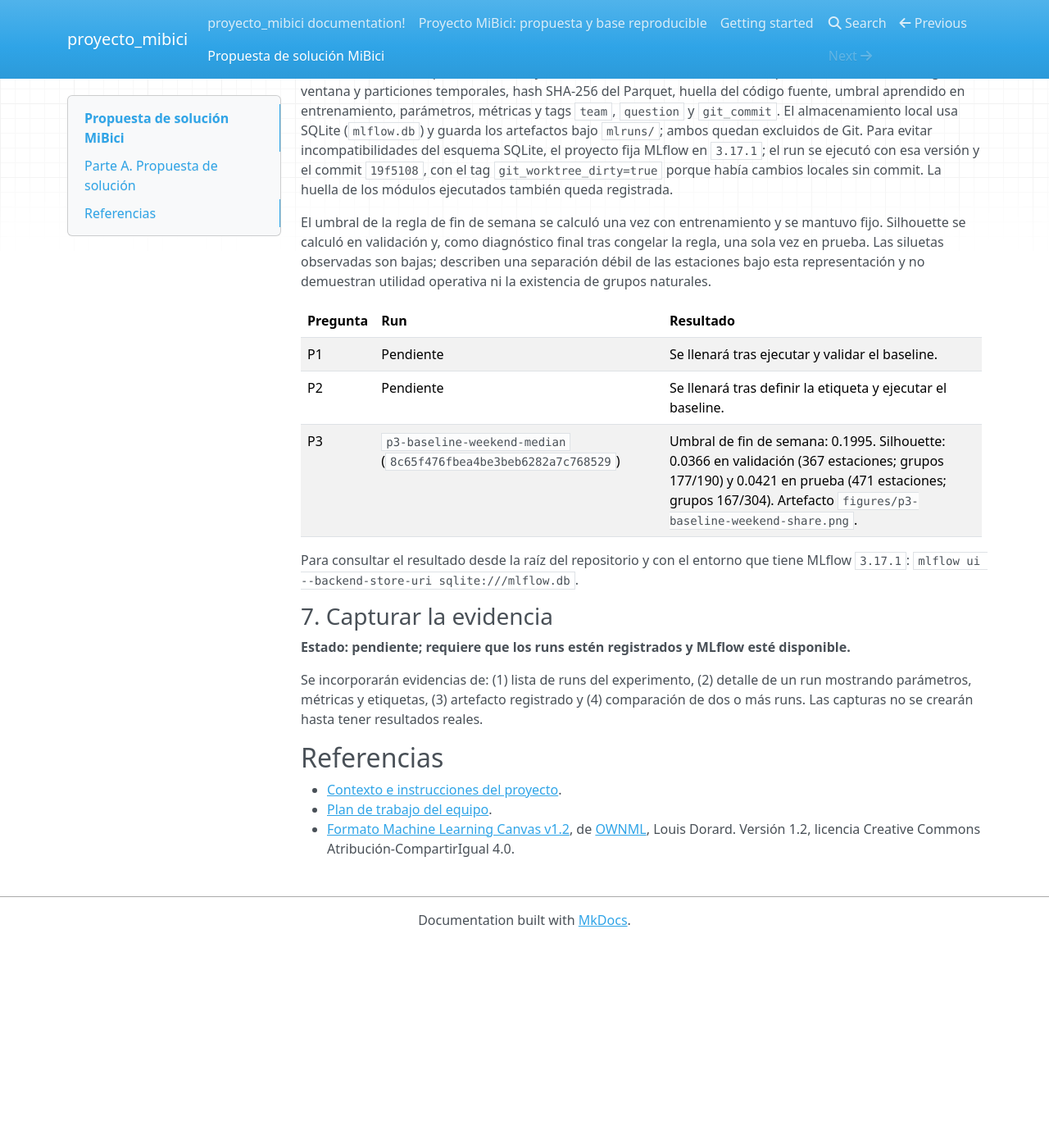
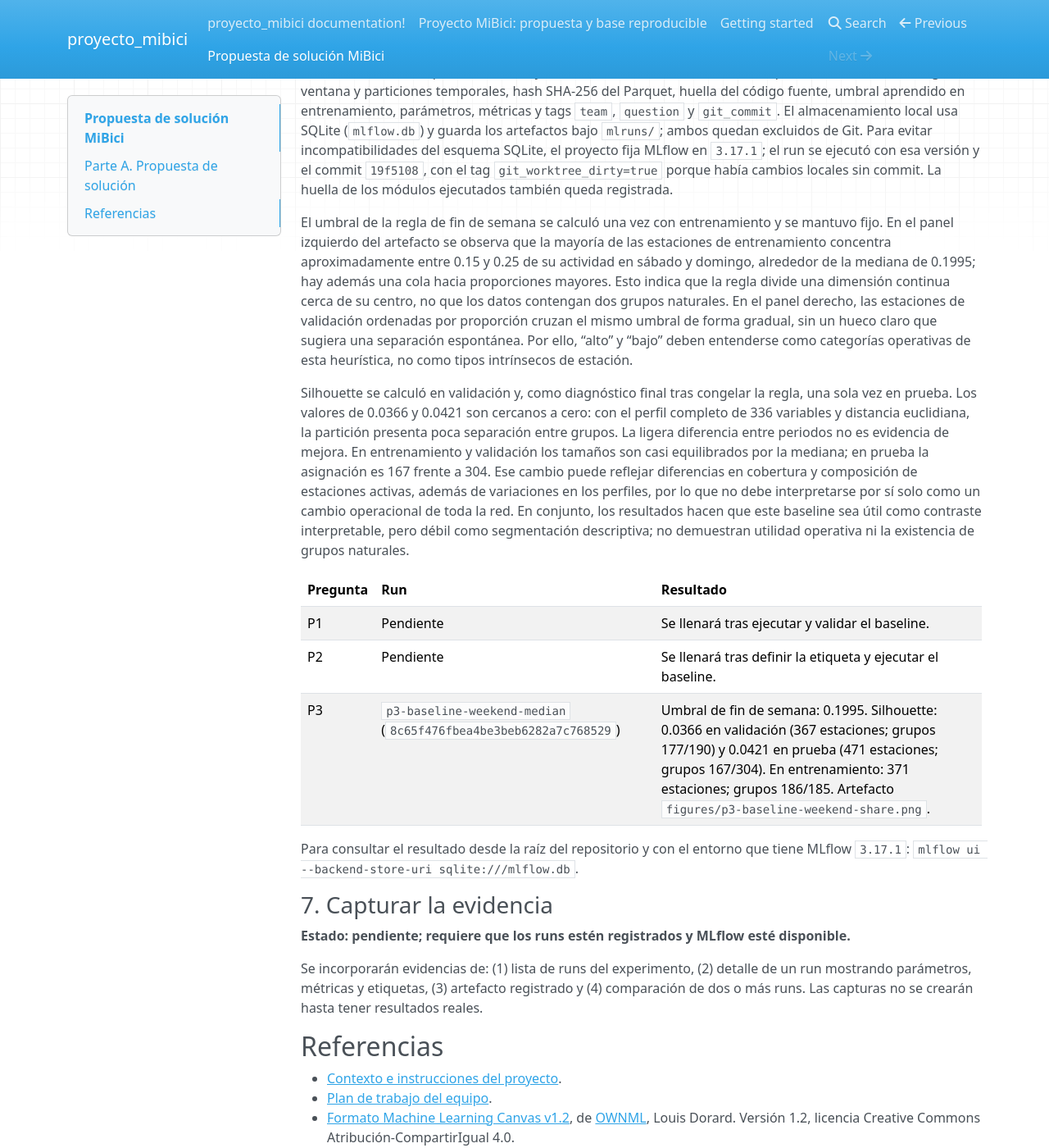
Before and after one commit to aramosc09/TC5061-Proyecto-Equipo25, an MkDocs documentation site: the page built from docs/docs/propuestaSolucion.md, in a window 1280 px wide and 1400 px high, scrolled down 17252 px. Shown: the whole window at 82% size. Built offline with MkDocs 1.6.1, drawn with Linux system fonts in a browser that asks for light colours; nearby versions of some CDN libraries; before the commit the page ends 18402 px from its top, so only the background shows below that.

Commit message:
Update propuestaSolucion.md

```diff
--- a/docs/docs/propuestaSolucion.md
+++ b/docs/docs/propuestaSolucion.md
@@ -310,13 +310,15 @@ La propuesta reutiliza la estructura existente del repositorio: `data/` para dat
 
 El comando `python -m proyecto_mibici.modeling.experiment_p3` crea o reutiliza el experimento local `mibici-equipo25` y registra el run `p3-baseline-weekend-median`. El ejecutor lee por lotes solo las cinco columnas necesarias para P3; no incluye identificadores de usuarios ni datos personales en MLflow. Registra la ventana y particiones temporales, hash SHA-256 del Parquet, huella del código fuente, umbral aprendido en entrenamiento, parámetros, métricas y tags `team`, `question` y `git_commit`. El almacenamiento local usa SQLite (`mlflow.db`) y guarda los artefactos bajo `mlruns/`; ambos quedan excluidos de Git. Para evitar incompatibilidades del esquema SQLite, el proyecto fija MLflow en `3.17.1`; el run se ejecutó con esa versión y el commit `19f5108`, con el tag `git_worktree_dirty=true` porque había cambios locales sin commit. La huella de los módulos ejecutados también queda registrada.
 
-El umbral de la regla de fin de semana se calculó una vez con entrenamiento y se mantuvo fijo. Silhouette se calculó en validación y, como diagnóstico final tras congelar la regla, una sola vez en prueba. Las siluetas observadas son bajas; describen una separación débil de las estaciones bajo esta representación y no demuestran utilidad operativa ni la existencia de grupos naturales.
+El umbral de la regla de fin de semana se calculó una vez con entrenamiento y se mantuvo fijo. En el panel izquierdo del artefacto se observa que la mayoría de las estaciones de entrenamiento concentra aproximadamente entre 0.15 y 0.25 de su actividad en sábado y domingo, alrededor de la mediana de 0.1995; hay además una cola hacia proporciones mayores. Esto indica que la regla divide una dimensión continua cerca de su centro, no que los datos contengan dos grupos naturales. En el panel derecho, las estaciones de validación ordenadas por proporción cruzan el mismo umbral de forma gradual, sin un hueco claro que sugiera una separación espontánea. Por ello, “alto” y “bajo” deben entenderse como categorías operativas de esta heurística, no como tipos intrínsecos de estación.
+
+Silhouette se calculó en validación y, como diagnóstico final tras congelar la regla, una sola vez en prueba. Los valores de 0.0366 y 0.0421 son cercanos a cero: con el perfil completo de 336 variables y distancia euclidiana, la partición presenta poca separación entre grupos. La ligera diferencia entre periodos no es evidencia de mejora. En entrenamiento y validación los tamaños son casi equilibrados por la mediana; en prueba la asignación es 167 frente a 304. Ese cambio puede reflejar diferencias en cobertura y composición de estaciones activas, además de variaciones en los perfiles, por lo que no debe interpretarse por sí solo como un cambio operacional de toda la red. En conjunto, los resultados hacen que este baseline sea útil como contraste interpretable, pero débil como segmentación descriptiva; no demuestran utilidad operativa ni la existencia de grupos naturales.
 
 | Pregunta | Run | Resultado |
 | --- | --- | --- |
 | P1 | Pendiente | Se llenará tras ejecutar y validar el baseline. |
 | P2 | Pendiente | Se llenará tras definir la etiqueta y ejecutar el baseline. |
-| P3 | `p3-baseline-weekend-median` (`8c65f476fbea4be3beb6282a7c768529`) | Umbral de fin de semana: 0.1995. Silhouette: 0.0366 en validación (367 estaciones; grupos 177/190) y 0.0421 en prueba (471 estaciones; grupos 167/304). Artefacto `figures/p3-baseline-weekend-share.png`. |
+| P3 | `p3-baseline-weekend-median` (`8c65f476fbea4be3beb6282a7c768529`) | Umbral de fin de semana: 0.1995. Silhouette: 0.0366 en validación (367 estaciones; grupos 177/190) y 0.0421 en prueba (471 estaciones; grupos 167/304). En entrenamiento: 371 estaciones; grupos 186/185. Artefacto `figures/p3-baseline-weekend-share.png`. |
 
 Para consultar el resultado desde la raíz del repositorio y con el entorno que tiene MLflow `3.17.1`: `mlflow ui --backend-store-uri sqlite:///mlflow.db`.
 
```
